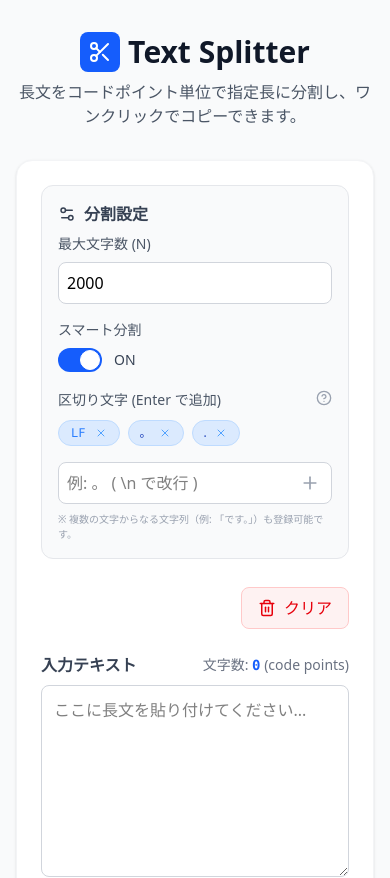
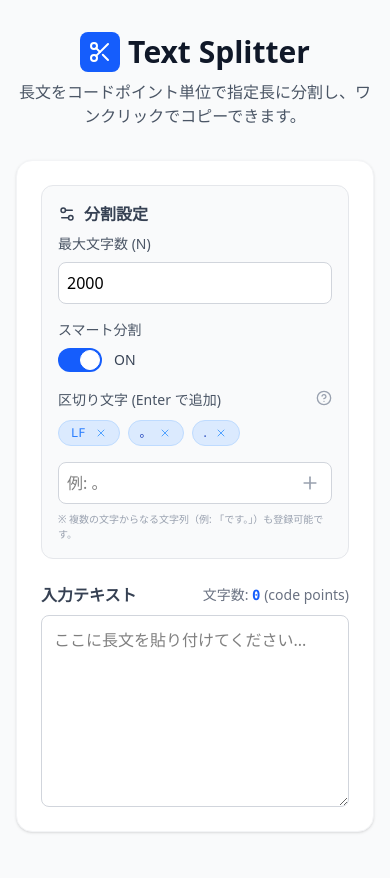
Before and after one commit to cebasypia/text-splitter, a React (Vite) app: page / in a window 390 px wide. Shown: the top 878 px of the page. Built offline with nearby package versions, Linux system fonts and the light colour scheme.

Commit message:
feat: refactor UI components for improved layout and integrate clear button functionality

```diff
--- a/src/App.tsx
+++ b/src/App.tsx
@@ -1,7 +1,6 @@
 import React, { useState } from 'react';
 import { TextInput } from './components/TextInput';
 import { SplitSettings } from './components/SplitSettings';
-import { ClearButton } from './components/ClearButton';
 import { ChunkList } from './components/ChunkList';
 import { useTextSplitter } from './hooks/useTextSplitter';
 import { Scissors } from 'lucide-react';
@@ -38,8 +37,6 @@ const App: React.FC = () => {
 
         <main className="space-y-8">
           <section className="bg-white p-6 rounded-2xl shadow-sm border border-gray-100 space-y-6">
-            <div className="grid grid-cols-1 md:grid-cols-4 gap-6 items-start">
-              <div className="md:col-span-3">
             <SplitSettings
               chunkSize={chunkSize}
               onChunkSizeChange={setChunkSize}
@@ -48,15 +45,11 @@ const App: React.FC = () => {
               delimiters={delimiters}
               onDelimitersChange={setDelimiters}
             />
-              </div>
-              <div className="flex justify-end pt-1">
-                <ClearButton onClear={handleClear} />
-              </div>
-            </div>
 
             <TextInput
               value={inputText}
               onChange={setInputText}
+              onClear={handleClear}
               count={totalCodePoints}
             />
           </section>
--- a/src/components/ClearButton.tsx
+++ b/src/components/ClearButton.tsx
@@ -9,10 +9,11 @@ export const ClearButton: React.FC<ClearButtonProps> = ({ onClear }) => {
   return (
     <button
       onClick={onClear}
-      className="flex items-center gap-2 px-4 py-2 bg-red-50 text-red-600 border border-red-200 rounded-lg hover:bg-red-100 transition-colors"
+      title="入力をクリア"
+      aria-label="入力をクリア"
+      className="p-1.5 text-red-400 hover:text-red-600 hover:bg-red-50 rounded-md transition-all"
     >
-      <Trash2 size={18} />
-      <span>クリア</span>
+      <Trash2 size={16} strokeWidth={2} />
     </button>
   );
 };
--- a/src/components/SplitSettings.tsx
+++ b/src/components/SplitSettings.tsx
@@ -167,7 +167,7 @@ export const SplitSettings: React.FC<SplitSettingsProps> = ({
               value={inputValue}
               onChange={(e) => setInputValue(e.target.value)}
               onKeyDown={handleKeyDown}
-              placeholder="例: 。 ( \n で改行 )"
+              placeholder="例: 。"
             />
             <button
               type="button"
--- a/src/components/TextInput.tsx
+++ b/src/components/TextInput.tsx
@@ -1,18 +1,23 @@
 import React from 'react';
+import { ClearButton } from './ClearButton';
 
 interface TextInputProps {
   value: string;
   onChange: (value: string) => void;
+  onClear: () => void;
   count: number;
 }
 
-export const TextInput: React.FC<TextInputProps> = ({ value, onChange, count }) => {
+export const TextInput: React.FC<TextInputProps> = ({ value, onChange, onClear, count }) => {
   return (
     <div className="flex flex-col gap-2">
       <div className="flex justify-between items-center">
-        <label htmlFor="input-text" className="font-bold text-gray-700">
-          入力テキスト
-        </label>
+        <div className="flex items-center gap-2">
+          <label htmlFor="input-text" className="font-bold text-gray-700">
+            入力テキスト
+          </label>
+          {value && <ClearButton onClear={onClear} />}
+        </div>
         <span className="text-sm text-gray-500">
           文字数: <span className="font-mono font-bold text-blue-600">{count}</span> (code points)
         </span>
```
Lines whose indentation alone changed are shown as unchanged.
